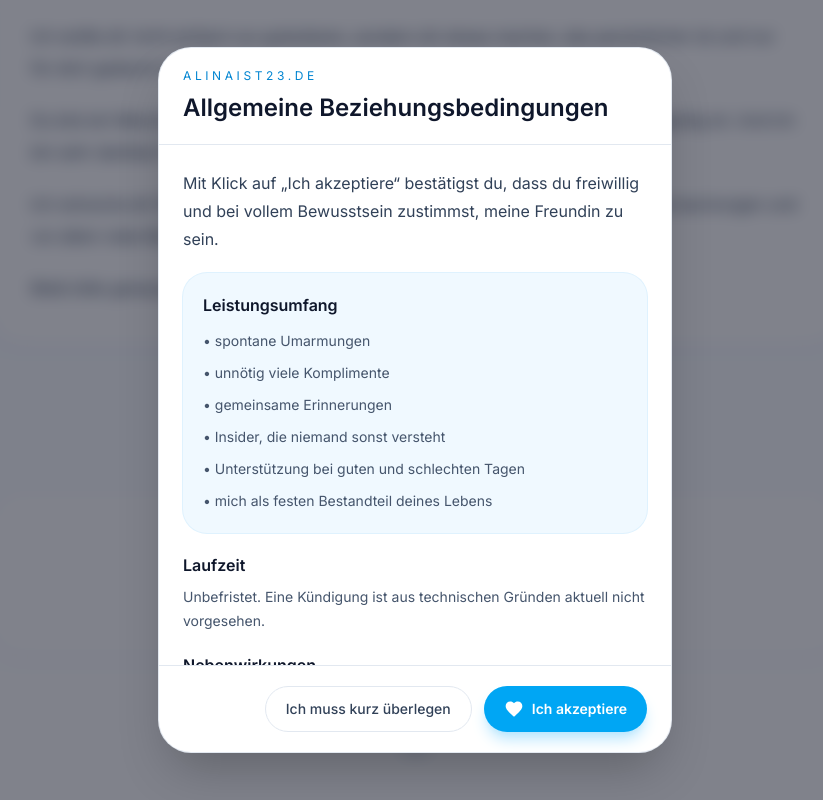
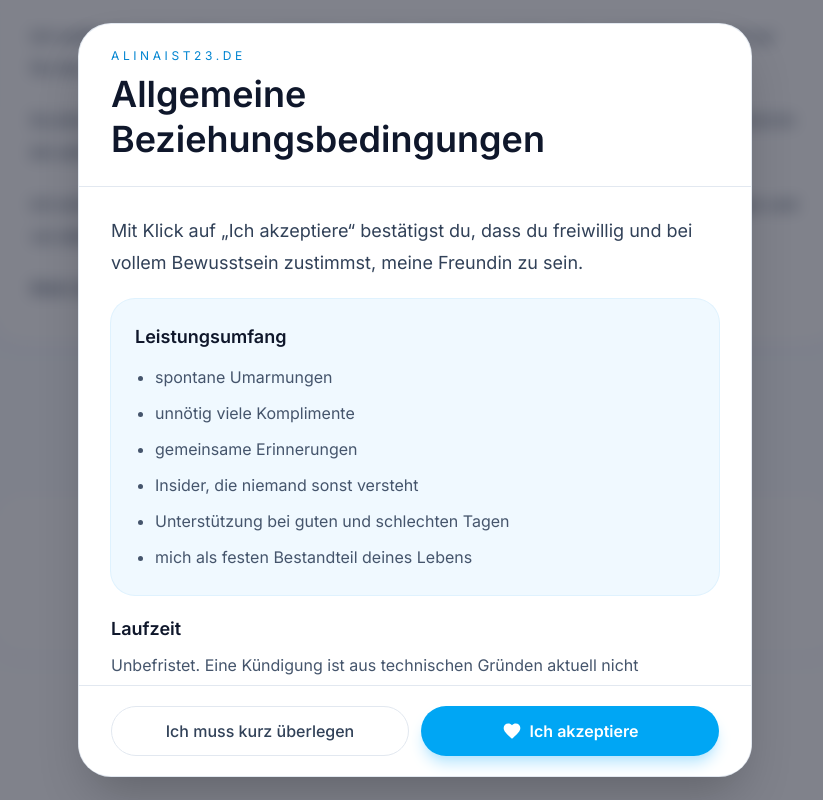
Before and after one commit to Lucas-MStein/alina, a Next.js app: page / in a window 1280 px wide. Both pictures are taken after a click on the button "AGB". Shown: the part 1728-2528 px from the top of the page, without its empty margins (225-1048 px from the left). Built offline with nearby package versions, Linux system fonts and the light colour scheme; a web font is replaced by a local one.

Commit message:
added agb fix

```diff
--- a/components/TermsFooter.tsx
+++ b/components/TermsFooter.tsx
@@ -44,62 +44,62 @@ export default function TermsFooter() {
 
             {isOpen && (
                 <div
-                    className="fixed inset-0 z-50 flex items-center justify-center bg-slate-950/50 px-5 backdrop-blur-sm"
+                    className="fixed inset-0 z-50 flex items-center justify-center bg-slate-950/50 px-4 py-6 backdrop-blur-sm sm:px-6"
                     role="dialog"
                     aria-modal="true"
                     aria-labelledby="terms-title"
                 >
-                    <div className="w-full max-w-lg overflow-hidden rounded-[2rem] bg-white shadow-2xl ring-1 ring-slate-200">
-                        <div className="border-b border-slate-200 px-6 py-5">
+                    <div className="flex max-h-[calc(100dvh-3rem)] w-full max-w-2xl flex-col overflow-hidden rounded-[1.75rem] bg-white shadow-2xl ring-1 ring-slate-200 sm:rounded-[2rem]">
+                        <div className="shrink-0 border-b border-slate-200 px-5 py-5 sm:px-8 sm:py-6">
                             <p className="text-xs uppercase tracking-[0.3em] text-sky-600">
                                 alinaist23.de
                             </p>
 
                             <h2
                                 id="terms-title"
-                                className="mt-2 text-2xl font-semibold text-slate-900"
+                                className="mt-2 text-2xl font-semibold leading-tight text-slate-900 sm:text-4xl"
                             >
                                 Allgemeine Beziehungsbedingungen
                             </h2>
                         </div>
 
-                        <div className="max-h-[65vh] space-y-5 overflow-y-auto px-6 py-6 text-left text-slate-700">
-                            <p className="leading-7">
+                        <div className="flex-1 space-y-5 overflow-y-auto px-5 py-5 text-left text-slate-700 sm:px-8 sm:py-7">
+                            <p className="text-base leading-7 sm:text-lg sm:leading-8">
                                 Mit Klick auf „Ich akzeptiere“ bestätigst du, dass du
                                 freiwillig und bei vollem Bewusstsein zustimmst, meine
                                 Freundin zu sein.
                             </p>
 
-                            <div className="rounded-3xl bg-sky-50 p-5 ring-1 ring-sky-100">
-                                <h3 className="font-semibold text-slate-900">
+                            <div className="rounded-[1.5rem] bg-sky-50 p-5 ring-1 ring-sky-100 sm:rounded-3xl sm:p-6">
+                                <h3 className="text-lg font-semibold text-slate-900">
                                     Leistungsumfang
                                 </h3>
 
-                                <ul className="mt-3 space-y-2 text-sm leading-6 text-slate-600">
-                                    <li>• spontane Umarmungen</li>
-                                    <li>• unnötig viele Komplimente</li>
-                                    <li>• gemeinsame Erinnerungen</li>
-                                    <li>• Insider, die niemand sonst versteht</li>
-                                    <li>• Unterstützung bei guten und schlechten Tagen</li>
-                                    <li>• mich als festen Bestandteil deines Lebens</li>
+                                <ul className="mt-3 list-disc space-y-2 pl-5 text-base leading-7 text-slate-600">
+                                    <li>spontane Umarmungen</li>
+                                    <li>unnötig viele Komplimente</li>
+                                    <li>gemeinsame Erinnerungen</li>
+                                    <li>Insider, die niemand sonst versteht</li>
+                                    <li>Unterstützung bei guten und schlechten Tagen</li>
+                                    <li>mich als festen Bestandteil deines Lebens</li>
                                 </ul>
                             </div>
 
                             <div>
-                                <h3 className="font-semibold text-slate-900">
+                                <h3 className="text-lg font-semibold text-slate-900">
                                     Laufzeit
                                 </h3>
-                                <p className="mt-2 text-sm leading-6 text-slate-600">
+                                <p className="mt-2 text-base leading-7 text-slate-600">
                                     Unbefristet. Eine Kündigung ist aus technischen Gründen
                                     aktuell nicht vorgesehen.
                                 </p>
                             </div>
 
                             <div>
-                                <h3 className="font-semibold text-slate-900">
+                                <h3 className="text-lg font-semibold text-slate-900">
                                     Nebenwirkungen
                                 </h3>
-                                <p className="mt-2 text-sm leading-6 text-slate-600">
+                                <p className="mt-2 text-base leading-7 text-slate-600">
                                     Kann Herzklopfen, Lächeln ohne Grund, spontane
                                     Glücksgefühle und das Bedürfnis nach gemeinsamen Plänen
                                     verursachen.
@@ -107,32 +107,33 @@ export default function TermsFooter() {
                             </div>
 
                             <div>
-                                <h3 className="font-semibold text-slate-900">
+                                <h3 className="text-lg font-semibold text-slate-900">
                                     Schlussbestimmung
                                 </h3>
-                                <p className="mt-2 text-sm leading-6 text-slate-600">
+                                <p className="mt-2 text-base leading-7 text-slate-600">
                                     Diese Vereinbarung tritt mit sofortiger Wirkung in Kraft,
                                     sobald du auf den blauen Button klickst.
                                 </p>
                             </div>
 
-                            <div className="rounded-3xl bg-slate-900 p-5 text-white">
-                                <p className="text-sm leading-6 text-white/80">
+                            <div className="rounded-[1.5rem] bg-slate-900 p-5 text-white sm:rounded-3xl sm:p-6">
+                                <p className="text-base leading-7 text-white/80">
                                     Wichtigste Klausel: Ich mag dich sehr. Und deshalb frage
                                     ich dich jetzt ganz offiziell:
                                 </p>
 
-                                <p className="mt-3 text-xl font-semibold">
+                                <p className="mt-4 text-2xl font-semibold leading-tight sm:text-3xl">
                                     Willst du meine Freundin sein?
                                 </p>
                             </div>
                         </div>
 
-                        <div className="flex flex-col gap-3 border-t border-slate-200 px-6 py-5 sm:flex-row sm:justify-end">
+                        <div className="shrink-0 border-t border-slate-200 bg-white px-5 py-4 sm:px-8 sm:py-5">
+                            <div className="grid gap-3 sm:grid-cols-2">
                                 <button
                                     type="button"
                                     onClick={() => setIsOpen(false)}
-                                className="inline-flex items-center justify-center rounded-full border border-slate-200 bg-white px-5 py-3 text-sm font-medium text-slate-700 transition hover:bg-slate-50"
+                                    className="inline-flex min-h-12 items-center justify-center rounded-full border border-slate-200 bg-white px-5 py-3 text-sm font-medium text-slate-700 transition hover:bg-slate-50 sm:text-base"
                                 >
                                     Ich muss kurz überlegen
                                 </button>
@@ -140,7 +141,7 @@ export default function TermsFooter() {
                                 <button
                                     type="button"
                                     onClick={handleAccept}
-                                className="inline-flex items-center justify-center gap-2 rounded-full bg-sky-500 px-5 py-3 text-sm font-semibold text-white shadow-lg shadow-sky-200 transition hover:scale-[1.02] hover:bg-sky-600 focus:outline-none focus:ring-4 focus:ring-sky-200"
+                                    className="inline-flex min-h-12 items-center justify-center gap-2 rounded-full bg-sky-500 px-5 py-3 text-sm font-semibold text-white shadow-lg shadow-sky-200 transition hover:scale-[1.02] hover:bg-sky-600 focus:outline-none focus:ring-4 focus:ring-sky-200 sm:text-base"
                                 >
                                     <HeartIcon />
                                     Ich akzeptiere
@@ -148,6 +149,7 @@ export default function TermsFooter() {
                             </div>
                         </div>
                     </div>
+                </div>
             )}
         </>
     )
```
Lines whose indentation alone changed are shown as unchanged.
